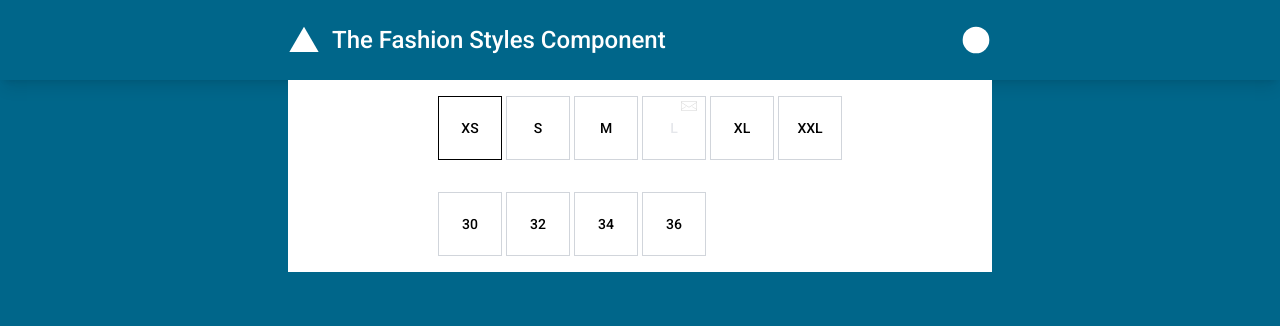
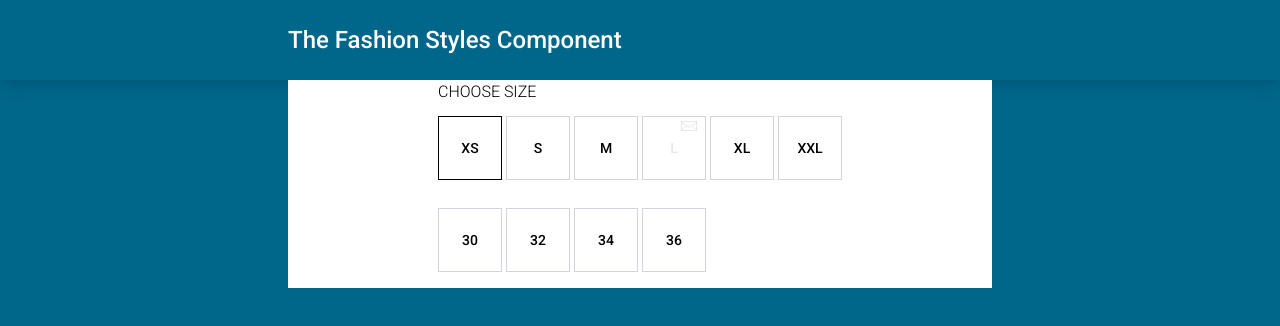
Before and after one commit to AgrisJ/millers_assignment, a Vue app in the folder app/: page / in a window 1280 px wide. Shown: the top 326 px of the page. Built offline with nearby package versions, Linux system fonts and the light colour scheme.

Commit message:
app: updated class to :class

```diff
--- a/app/src/App.vue
+++ b/app/src/App.vue
@@ -1,5 +1,5 @@
 <template>
-  <div class="flex flex-col min-h-screen font-Roboto bg-fashion-primary">
+  <div :class="['flex flex-col min-h-screen font-Roboto bg-fashion-primary']">
     <SiteNavigation />
     <RouterView />
   </div>
--- a/app/src/components/EnvelopeIcon.vue
+++ b/app/src/components/EnvelopeIcon.vue
@@ -1,5 +1,5 @@
 <template>
-  <svg class="w-6 h-6 absolute top-1 right-0 hover-fill-black" fill="none" xmlns="http://www.w3.org/2000/svg" width="16" height="10">
+  <svg :class="['w-6 h-6 absolute top-1 right-0 hover-fill-black']" fill="none" xmlns="http://www.w3.org/2000/svg" width="16" height="10">
     <path
       d="M1 0h14c.5527 0 1 .372708 1 .833333V9.16667C16 9.62729 15.5527 10 15 10H1c-.55275 0-1-.37271-1-.83333V.833333C0 .372708.44725 0 1 0Zm14 .416667H1c-.276 0-.5.186666-.5.416666v.514377L8 5.99042l7.5-4.64271V.833333c0-.23-.224-.416666-.5-.416666ZM1 9.58333h14c.276 0 .5-.18666.5-.41666v-.585l-4.646-2.78771c-.112-.06708-.1375-.19729-.057-.29083.0805-.09313.2365-.11438.349-.0475L15.5 8.06854V1.86688L8.14925 6.41729c-.0445.0275-.09675.04104-.14925.04104-.0525 0-.10475-.01354-.14925-.04104L.5 1.86688v6.20166l4.354-2.6125c.112-.06708.2685-.04604.349.0475.0805.09334.05525.22354-.057.29083L.5 8.58167v.585c0 .23.224.41666.5.41666Z"
       fill="#d4d4d4"
--- a/app/src/components/SiteNavigation.vue
+++ b/app/src/components/SiteNavigation.vue
@@ -1,20 +1,13 @@
 <template>
-  <header class="sticky top-0 bg-fashion-primary shadow-lg">
-    <nav class="container flex flex-col sm:flex-row items-center gap-4 text-white py-6">
+  <header :class="['sticky top-0 bg-fashion-primary shadow-lg']">
+    <nav :class="['container flex flex-col sm:flex-row items-center gap-4 text-white py-6']">
       <RouterLink :to="{ name: 'home' }">
-        <div class="flex items-center gap-3">
-          <svg class="w-8 h-8 text-white text-2xl" viewBox="0 0 24 24" fill="currentColor">
-            <path d="M12 2L1 21h22L12 2z" />
-          </svg>
-          <p class="text-2xl">The Fashion Styles Component</p>
+        <div :class="['flex items-center gap-3']">
+          <p :class="['text-2xl']">The Fashion Styles Component</p>
         </div>
       </RouterLink>
 
-      <div class="flex gap-3 flex-1 justify-end">
-        <svg class="w-8 h-8 text-white text-xl hover:text-fashion-secondary duration-150 cursor-pointer" viewBox="0 0 24 24" fill="currentColor">
-          <circle cx="12" cy="12" r="10" />
-        </svg>
-      </div>
+      <div :class="['flex gap-3 flex-1 justify-end']"> </div>
     </nav>
   </header>
 </template>
--- a/app/src/components/SizeButtons.vue
+++ b/app/src/components/SizeButtons.vue
@@ -21,14 +21,15 @@ const pickedLength = ref(null);
 </script>
 
 <template>
-  <div class="">
-    <div class="flex gap-1">
-      <div v-for="(sizeObj, index) in sizes" :key="index" class="my-2">
+  <div>
+    <p :class="['font-Roboto font-thin uppercase']">Choose size</p>
+    <div :class="['flex gap-1']">
+      <div v-for="(sizeObj, index) in sizes" :key="index" :class="['my-1']">
         <SizeLabel :size="sizeObj.size" :picked="pickedSize" @update:picked="pickedSize = $event" :volume="sizeObj.volume" />
       </div>
     </div>
-    <div class="flex gap-1">
-      <div v-for="(lenghtObj, index) in lenghts" :key="index" class="my-2">
+    <div :class="['flex gap-1']">
+      <div v-for="(lenghtObj, index) in lenghts" :key="index" :class="['my-2']">
         <SizeLabel :size="lenghtObj.size" :picked="pickedLength" @update:picked="pickedLength = $event" :volume="lenghtObj.volume" />
       </div>
     </div>
--- a/app/src/components/SizeLabel.vue
+++ b/app/src/components/SizeLabel.vue
@@ -18,7 +18,7 @@ defineProps({
 </script>
 
 <template>
-  <div class="my-2">
+  <div :class="['my-2']">
     <label
       data-content="Notify when available"
       :class="[
@@ -29,13 +29,13 @@ defineProps({
     >
       <input
         type="radio"
-        class="form-radio hidden"
+        :class="['form-radio hidden']"
         :value="size"
         :checked="picked === size && volume > 0"
         @change="$emit('update:picked', ($event.target as HTMLInputElement).value)"
       />
       <EnvelopeIcon v-if="volume === 0" />
-      <span class="font-semi-bold uppercase">{{ size }}</span>
+      <span :class="['font-semi-bold uppercase']">{{ size }}</span>
     </label>
   </div>
 </template>
--- a/app/src/views/HomeView.vue
+++ b/app/src/views/HomeView.vue
@@ -3,8 +3,8 @@ import SizeButtons from '@/components/SizeButtons.vue';
 </script>
 
 <template>
-  <main class="container">
-    <div class="grid-cols-4 gap-4 flex justify-center relative bg-white">
+  <main :class="['container']">
+    <div :class="['grid-cols-4 gap-4 flex justify-center relative bg-white']">
       <SizeButtons />
     </div>
   </main>
```
